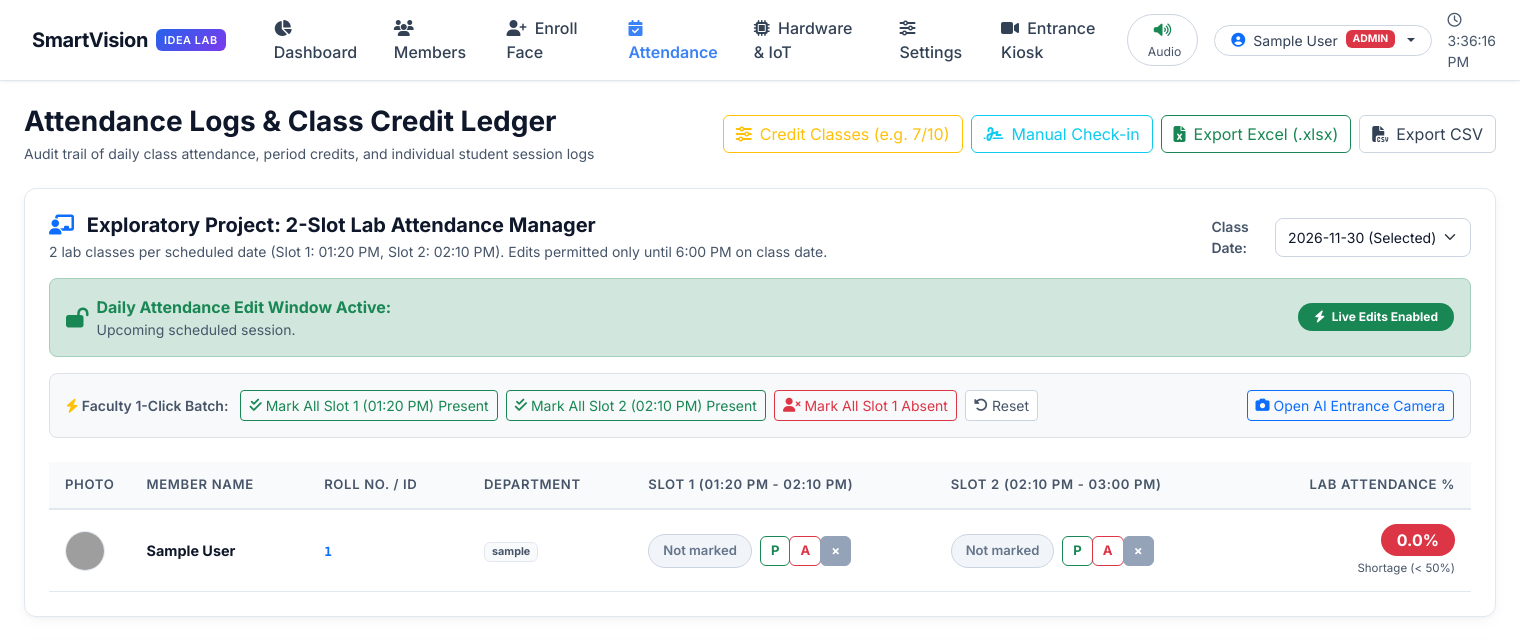
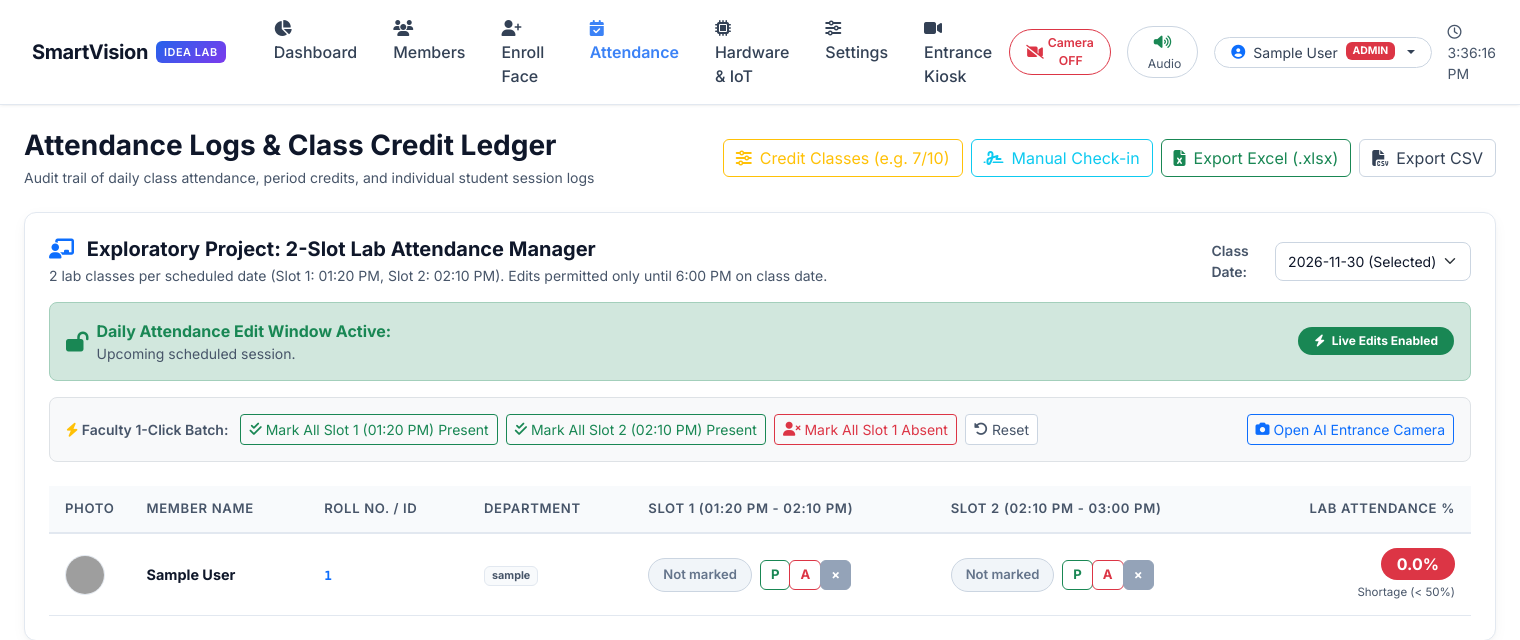
Before and after one commit to Aditya69-xr/IDEA-LAB-PROJECT-69, a Flask app: page /attendance in a window 1520 px wide. Shown: the top 640 px of the page. Run offline with Flask 3, Linux system fonts and the light colour scheme; the visitor is signed in with stand-in values (Sample User, id 1); data comes from the database, SQL or seed files in the repository; data that the repository does not hold is empty; parts of the project's set-up code (start-up, migrations or seed data) failed here and were passed over; grey boxes are pictures that could not be loaded.

Commit message:
Added camera power toggle and Vercel deployment configuration

```diff
--- a/app.py
+++ b/app.py
@@ -43,15 +43,18 @@ database.init_db()
 # Auto-connect hardware bridge (simulation fallback if no physical board connected)
 arduino.connect("AUTO")
 
-# Start camera grabber thread
-camera_manager.start()
+# Camera hardware power control (Default: OFF to free webcam for other apps)
+if database.get_setting("camera_enabled", "0") == "1":
+    camera_manager.start()
+else:
+    print("[CameraManager] Camera is OFF by default. Hardware is free for other apps.")
 
 # Security Middleware: Security Headers
 @app.after_request
 def security_header_middleware(response):
     return apply_security_headers(response)
 
-# Inject current user into all Jinja templates
+# Inject current user & camera state into all Jinja templates
 @app.context_processor
 def inject_user_context():
     return {
@@ -59,6 +62,7 @@ def inject_user_context():
         "current_role": session.get("role"),
         "current_name": session.get("full_name"),
         "student_id": session.get("student_id"),
+        "camera_is_running": camera_manager.is_running,
         "year": datetime.datetime.now().year
     }
 
@@ -864,6 +868,42 @@ def api_live_events():
         "timestamp": datetime.datetime.now().strftime("%H:%M:%S")
     })
 
+# ----------------- Camera Hardware Power Control API ----------------- #
+
+@app.route('/api/camera/status')
+def api_camera_status():
+    """Returns whether camera grabber is actively running."""
+    return jsonify({
+        "success": True,
+        "is_running": camera_manager.is_running,
+        "is_available": camera_manager.is_camera_available,
+        "camera_enabled": database.get_setting("camera_enabled", "0") == "1"
+    })
+
+@app.route('/api/camera/toggle', methods=['POST'])
+def api_camera_toggle():
+    """
+    Toggles camera grabber on/off on demand.
+    When turned OFF, immediately releases cv2.VideoCapture so other apps can access webcam.
+    """
+    action = sanitize_text(request.form.get('action', '')).lower()
+
+    if action == 'start' or (not action and not camera_manager.is_running):
+        database.set_setting("camera_enabled", "1")
+        camera_manager.start()
+        msg = "Camera turned ON. Live face detection activated."
+    else:
+        database.set_setting("camera_enabled", "0")
+        camera_manager.stop()
+        msg = "Camera turned OFF. Laptop webcam hardware is now free for your other applications."
+
+    return jsonify({
+        "success": True,
+        "is_running": camera_manager.is_running,
+        "camera_enabled": database.get_setting("camera_enabled", "0") == "1",
+        "message": msg
+    })
+
 # ----------------- Hardware APIs (Admin Protected) ----------------- #
 
 @app.route('/api/hardware/scan')
--- a/database.py
+++ b/database.py
@@ -193,7 +193,8 @@ def init_db():
         "classes_per_day": str(DEFAULT_CLASSES_PER_DAY),
         "min_required_pct": str(MINIMUM_REQUIRED_ATTENDANCE_PCT),
         "lab_min_required_pct": str(LAB_MINIMUM_REQUIRED_ATTENDANCE_PCT),
-        "duplicate_rule": "COOLDOWN"
+        "duplicate_rule": "COOLDOWN",
+        "camera_enabled": "0"
     }
     for key, val in defaults.items():
         cursor.execute("INSERT OR IGNORE INTO settings (key, value) VALUES (?, ?);", (key, val))
--- a/requirements.txt
+++ b/requirements.txt
@@ -1,5 +1,5 @@
 flask>=3.0.0
-opencv-python>=4.8.0
+opencv-python-headless>=4.8.0
 numpy>=1.24.0
 pyserial>=3.5
 xlsxwriter>=3.1.0
--- a/static/js/app.js
+++ b/static/js/app.js
@@ -107,6 +107,38 @@ class SmartVisionClient {
         }
     }
 
+    toggleCameraPower() {
+        const btn = document.getElementById('globalCameraBtn');
+        const icon = document.getElementById('cameraPowerIcon');
+        const label = document.getElementById('cameraPowerLabel');
+
+        fetch('/api/camera/toggle', { method: 'POST' })
+            .then(r => r.json())
+            .then(res => {
+                if (res.success) {
+                    if (res.is_running) {
+                        this.playSuccessChime();
+                        if (btn) btn.className = 'btn btn-sm btn-outline-success rounded-pill px-3 d-flex align-items-center gap-1';
+                        if (icon) icon.className = 'fa-solid fa-video text-success';
+                        if (label) label.innerText = 'Camera ON';
+                        alert('🟢 Camera Activated. Face detection is now running.');
+                    } else {
+                        if (btn) btn.className = 'btn btn-sm btn-outline-danger rounded-pill px-3 d-flex align-items-center gap-1';
+                        if (icon) icon.className = 'fa-solid fa-video-slash text-danger';
+                        if (label) label.innerText = 'Camera OFF';
+                        alert('🔴 Camera Turned OFF. Laptop webcam hardware is now completely released for your other apps.');
+                    }
+                    // Refresh video feeds if present
+                    document.querySelectorAll('.video-stream').forEach(img => {
+                        img.src = '/video_feed?t=' + new Date().getTime();
+                    });
+                } else {
+                    alert('Camera toggle error: ' + res.message);
+                }
+            })
+            .catch(err => alert('Error connecting to camera API: ' + err));
+    }
+
     startLiveEventPolling() {
         setInterval(() => {
             fetch('/api/live_events')
--- a/templates/base.html
+++ b/templates/base.html
@@ -89,6 +89,14 @@
 
                 <!-- Right Side User & Status Controls -->
                 <div class="d-flex align-items-center gap-3">
+                    <!-- Camera Hardware Power ON/OFF Toggle -->
+                    <button id="globalCameraBtn" class="btn btn-sm {{ 'btn-outline-success' if camera_is_running else 'btn-outline-danger' }} rounded-pill px-3 d-flex align-items-center gap-1" onclick="window.svClient.toggleCameraPower()" title="{{ 'Camera is ON (Click to Stop & Free Hardware)' if camera_is_running else 'Camera is OFF (Webcam Free for Other Apps. Click to Turn ON)' }}" aria-label="Toggle Camera Hardware">
+                        <i id="cameraPowerIcon" class="fa-solid {{ 'fa-video text-success' if camera_is_running else 'fa-video-slash text-danger' }}"></i>
+                        <span id="cameraPowerLabel" class="d-none d-sm-inline small fw-semibold">
+                            {{ 'Camera ON' if camera_is_running else 'Camera OFF' }}
+                        </span>
+                    </button>
+
                     <!-- Audio Mute/Unmute Toggle -->
                     <button class="btn btn-sm btn-outline-secondary rounded-pill px-3" onclick="window.svClient.toggleAudioMute()" title="Toggle Web Chime Audio" aria-label="Toggle web audio feedback">
                         <i id="audio-mute-icon" class="fa-solid fa-volume-high text-success" aria-hidden="true"></i>
--- a/templates/live.html
+++ b/templates/live.html
@@ -15,6 +15,9 @@
         </div>
 
         <div class="d-flex align-items-center gap-2">
+            <button class="btn btn-sm btn-outline-danger rounded-pill px-3" onclick="window.svClient.toggleCameraPower()" id="kioskCameraToggleBtn">
+                <i class="fa-solid fa-power-off me-1"></i> Camera Power (ON / OFF)
+            </button>
             <button class="btn btn-sm btn-outline-light rounded-pill px-3" onclick="toggleFullScreen()">
                 <i class="fa-solid fa-expand me-1"></i> Fullscreen
             </button>
```
Also changed, not shown: camera_manager.py (+47 -9 lines), config.py (+16 -5 lines), templates/index.html (+8 -3 lines), vercel.json (added).
